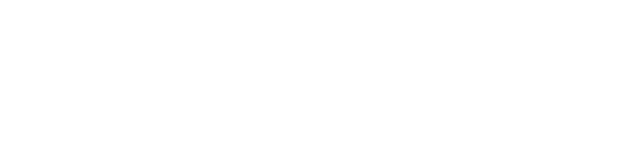
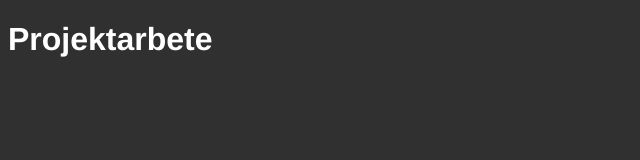
Before and after one commit to H5nnis/Grupparbete_DM5, a plain HTML site: page DTD-HTML5.html in a window 1280 px wide. Shown: the whole page, without its empty margins (0-640 px from the left). Drawn offline with Linux system fonts and the light colour scheme.

Commit message:
Base color and font
Base background color: #303030
Font: Helvetica

```diff
--- a/DTD-HTML5.html
+++ b/DTD-HTML5.html
@@ -2,10 +2,15 @@
 <html lang ="sv">
 <head>
 <meta charset="UTF-8">
-<title>Mall för webbsidor</title>
+<title>ProjectCat</title>
 <style>
-/* Här kan du skriva din interna CSS-kod */
+body {
+      background-color: #303030;
+      color: #ffffff;
+      font-family: Helvetica, sans-serif;
+    }
 </style>
+<h1>Projektarbete</h1>
 </head>
 <body>
 <!-- Här skriver du din kod -->
```
